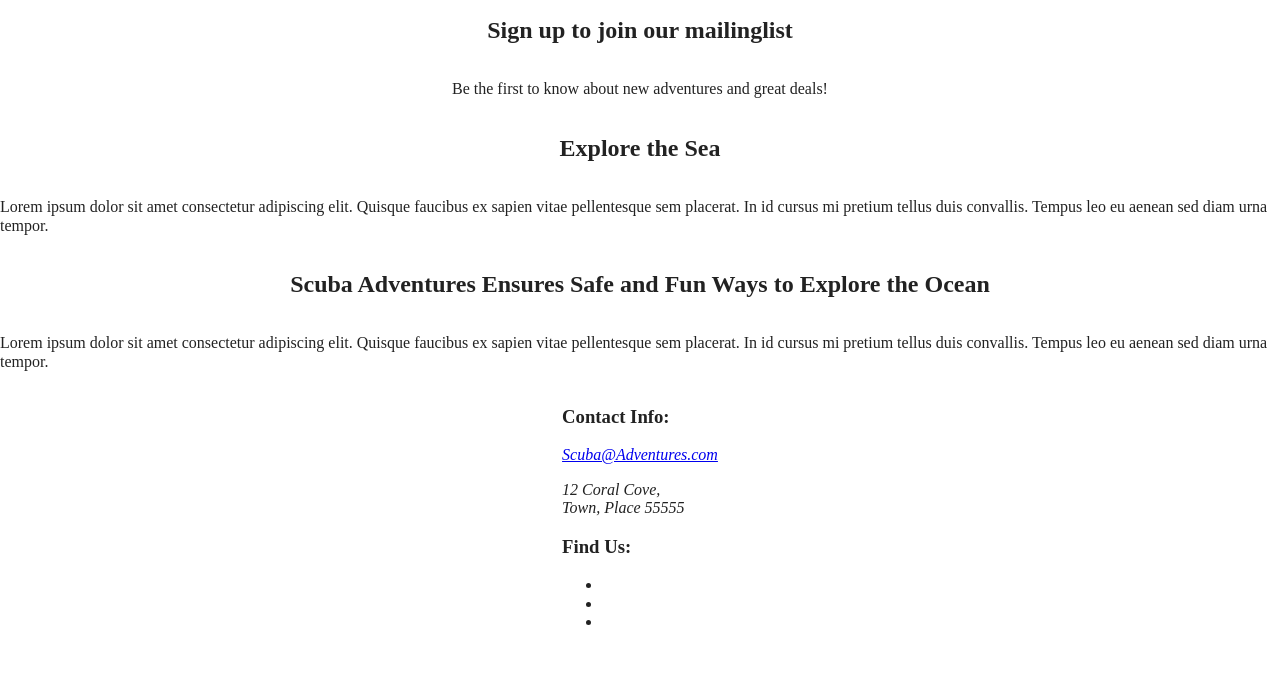
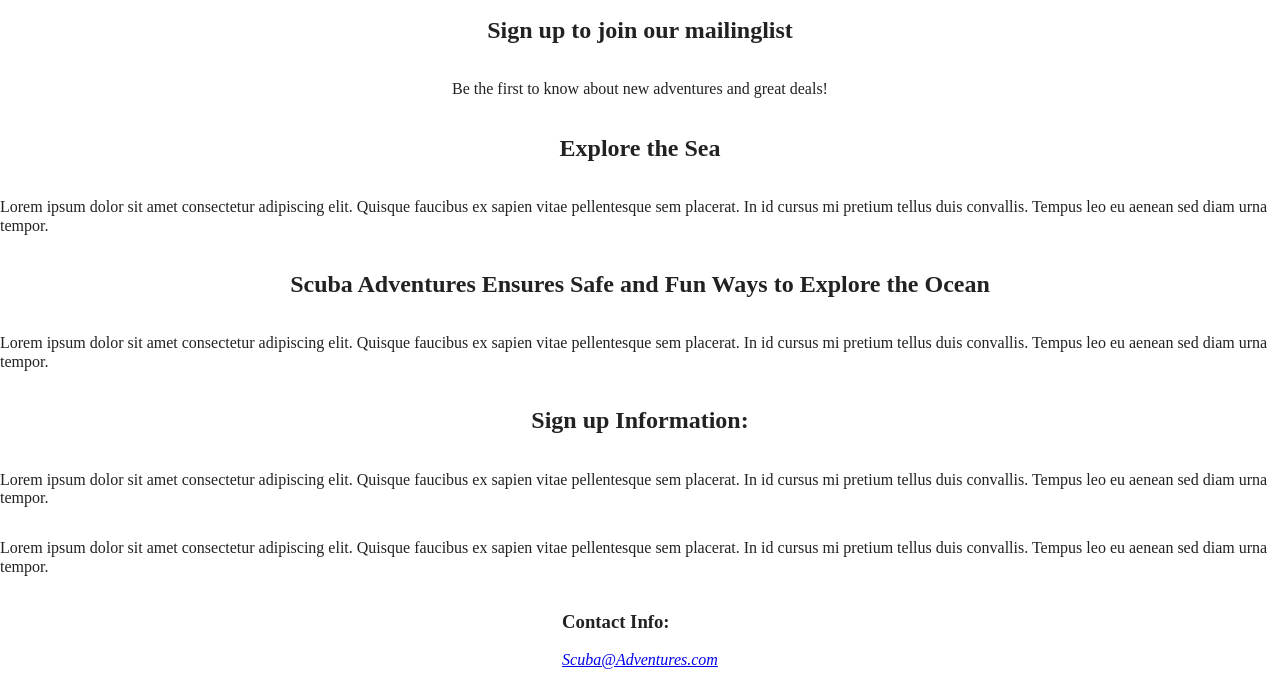
Before and after one commit to saxby-b/scuba-adventures, a website built with Parcel: page index.html in a window 1280 px wide. Shown: the part 101-784 px from the top of the page. Built offline with nearby package versions, Linux system fonts and the light colour scheme.

Commit message:
Added sign up section

```diff
--- a/index.html
+++ b/index.html
@@ -64,7 +64,19 @@
       </section>
       <section id="sign-up">
         <div class="content-wrapper">
-
+          <h2>Sign up Information:</h2>
+          <p>
+            Lorem ipsum dolor sit amet consectetur adipiscing elit. Quisque
+            faucibus ex sapien vitae pellentesque sem placerat. In id cursus mi
+            pretium tellus duis convallis. Tempus leo eu aenean sed diam urna
+            tempor.
+          </p>
+          <p>
+            Lorem ipsum dolor sit amet consectetur adipiscing elit. Quisque
+            faucibus ex sapien vitae pellentesque sem placerat. In id cursus mi
+            pretium tellus duis convallis. Tempus leo eu aenean sed diam urna
+            tempor.
+          </p>
         </div>
       </section>
     </main>
```
